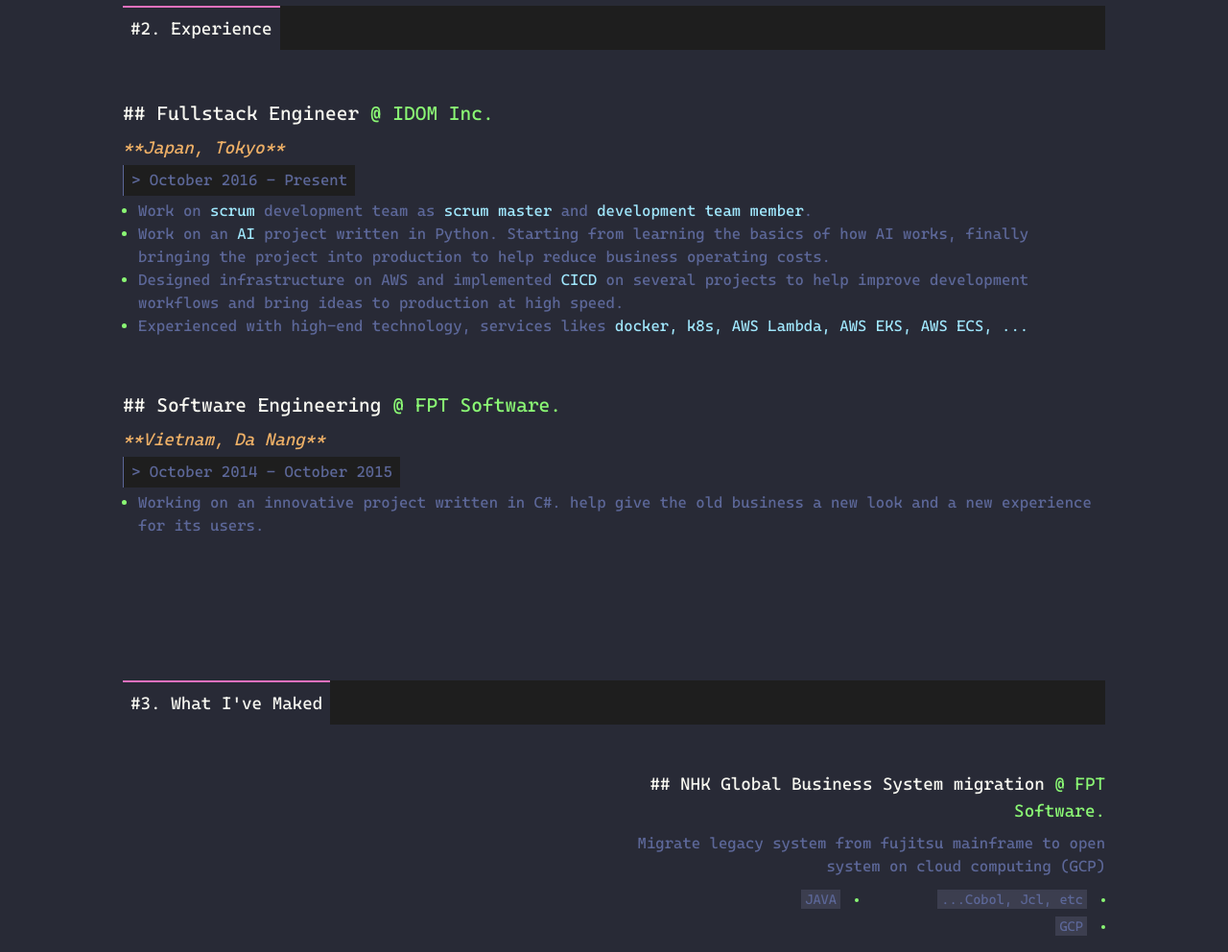
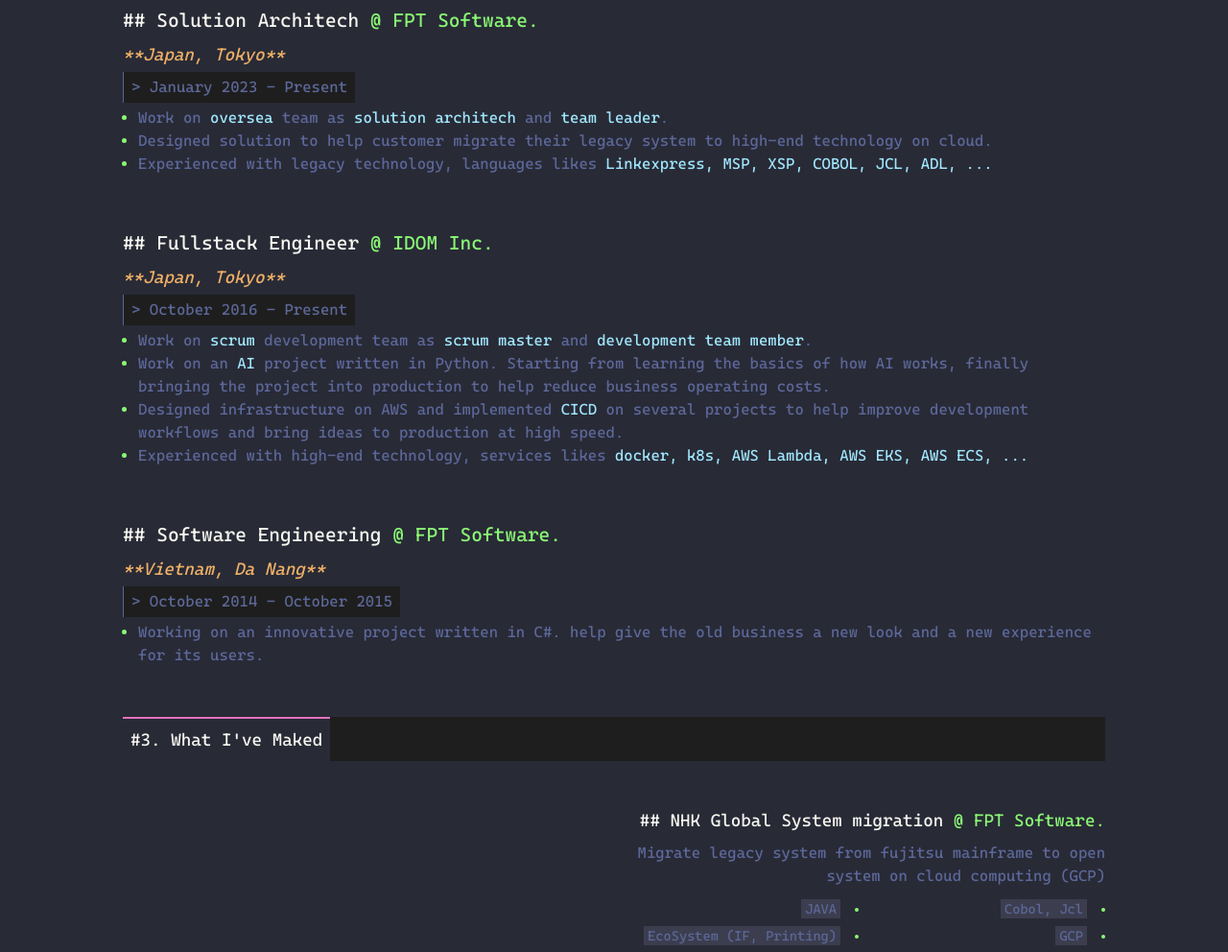
Before and after one commit to hoangvx/hoangvx.github.io, a Gatsby site: page / in a window 1280 px wide. Shown: the part 1691-2683 px from the top of the page at 96% size. Built offline with nearby package versions, Linux system fonts and the light colour scheme; Gatsby itself is replaced by a stand-in of ours.

Commit message:
update experiences 2

```diff
--- a/src/components/experience.tsx
+++ b/src/components/experience.tsx
@@ -9,6 +9,29 @@ const Experience = () => {
         </div>
 
         <div className="content">
+        <div>
+            <h2>## Solution Architech <span>@ FPT Software.</span></h2>
+            <h4>**Japan, Tokyo**</h4>
+            <h5>&gt; January 2023 - Present</h5>
+            <ul>
+              <li>
+                <p>
+                  Work on <span>oversea</span> team as <span>solution architech</span> and <span>team leader</span>.
+                </p>
+              </li>
+              <li>
+                <p>
+                  Designed solution to help customer migrate their legacy system to high-end technology on cloud.
+                </p>
+              </li>
+              <li>
+                <p>
+                  Experienced with legacy technology, languages likes <span>Linkexpress, MSP, XSP, COBOL, JCL, ADL, ...</span>
+                </p>
+              </li>
+            </ul>
+          </div>
+
           <div>
             <h2>## Fullstack Engineer <span>@ IDOM Inc.</span></h2>
             <h4>**Japan, Tokyo**</h4>
--- a/src/components/work.tsx
+++ b/src/components/work.tsx
@@ -67,14 +67,15 @@ const Work = () => {
               </Carousel> */}
             </div>
             <div className="desc">
-              <h2>## NHK Global Business System migration <span>@ FPT Software.</span></h2>
+              <h2>## NHK Global System migration <span>@ FPT Software.</span></h2>
               <p>
                 Migrate legacy system from fujitsu mainframe to open system on cloud computing (GCP)
               </p>
               <ul>
-                <li><p>Cobol, Jcl, etc...</p></li>
+                <li><p>Cobol, Jcl</p></li>
                 <li><p>GCP</p></li>
                 <li><p>JAVA</p></li>
+                <li><p>EcoSystem (IF, Printing)</p></li>
               </ul>
             </div>
           </div>
```
